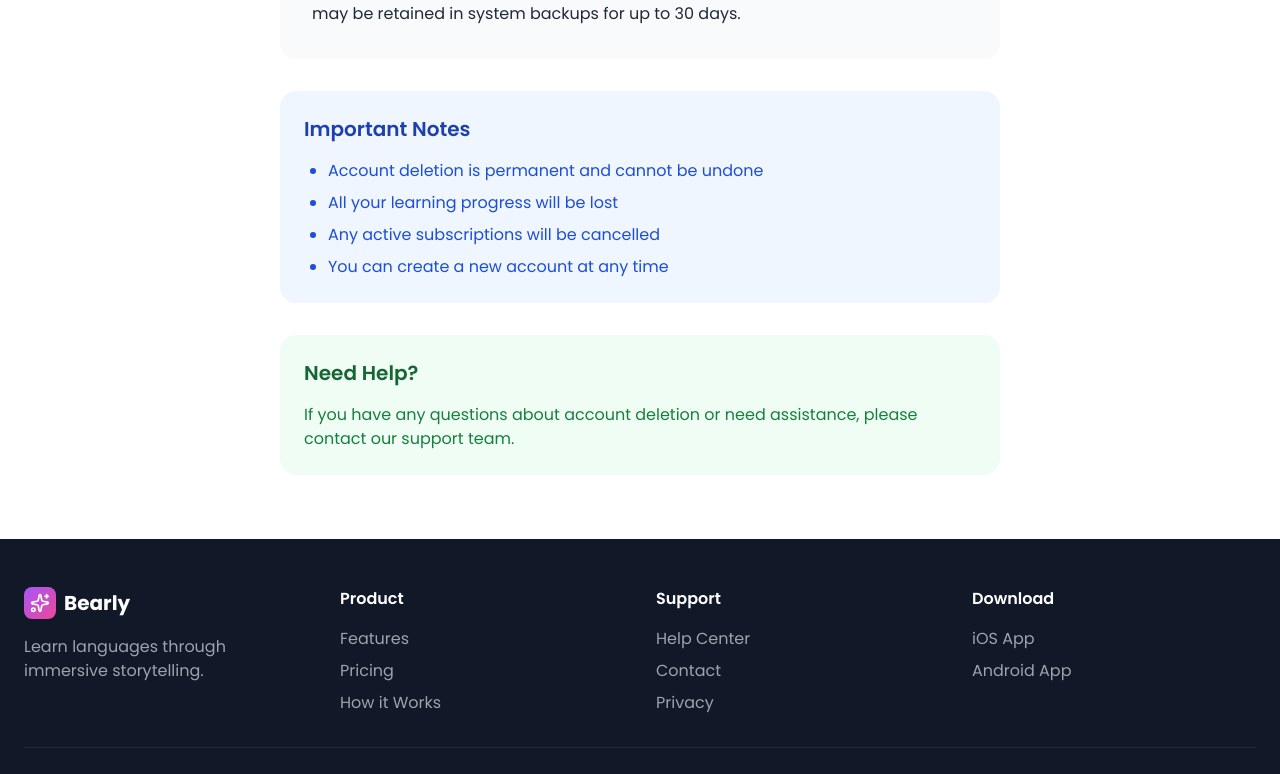
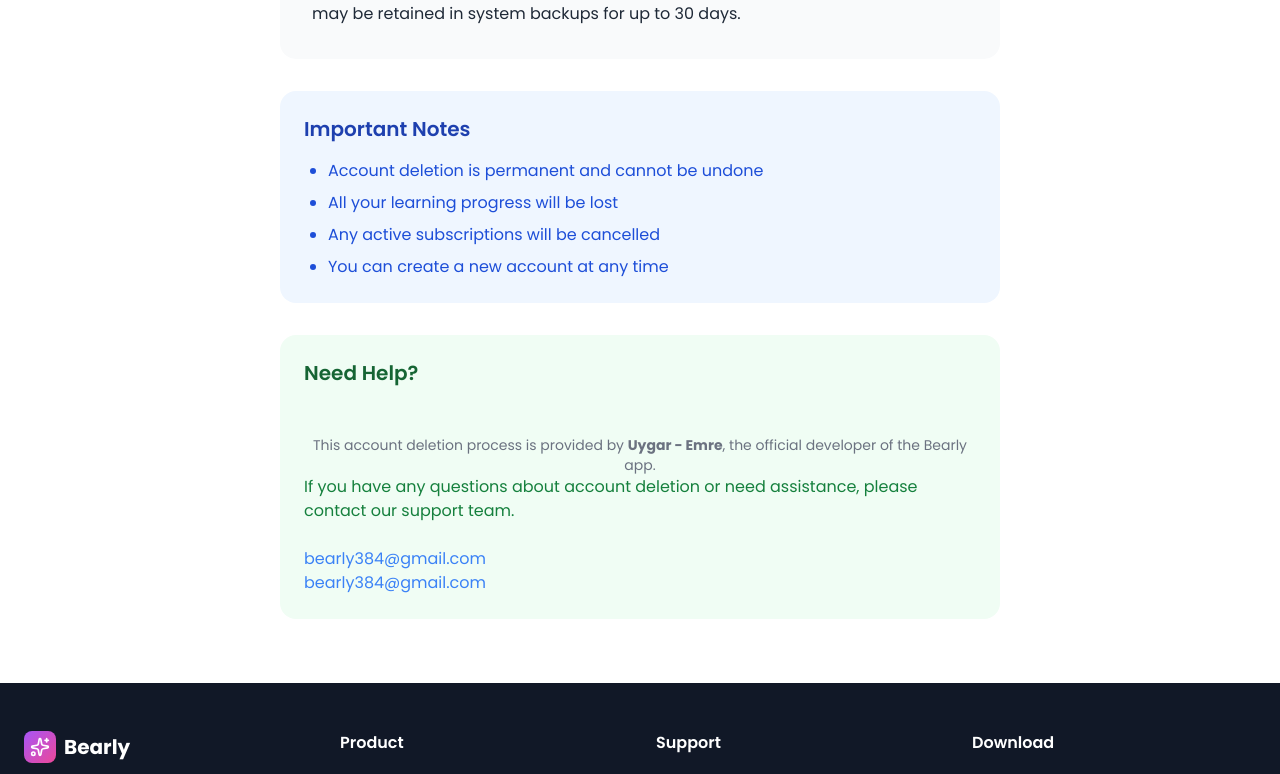
Before and after one commit to emredursunn/bearly-website, a Next.js app: page /delete-account in a window 1280 px wide. Shown: the part 452-1226 px from the top of the page. Built offline with nearby package versions, Linux system fonts and the light colour scheme.

Commit message:
delete-account page

```diff
--- a/src/app/delete-account/page.tsx
+++ b/src/app/delete-account/page.tsx
@@ -47,9 +47,16 @@ export default function DeleteAccountPage() {
         {/* Contact Information */}
         <div className="mt-8 p-6 bg-green-50 rounded-2xl">
           <h3 className="text-xl font-semibold mb-4 text-green-800">Need Help?</h3>
+          <p className="text-sm text-center text-gray-500 mt-12">
+            This account deletion process is provided by <strong>Uygar - Emre</strong>, the official developer of the Bearly app.
+          </p>
           <p className="text-green-700">
             If you have any questions about account deletion or need assistance, please contact our support team.
+            <br />
+            <br />
+            <a href="mailto:bearly384@gmail.com" className="text-blue-500">bearly384@gmail.com</a>
           </p>
+          <a href="mailto:bearly384@gmail.com" className="text-blue-500">bearly384@gmail.com</a>
         </div>
       </main>
 
```
